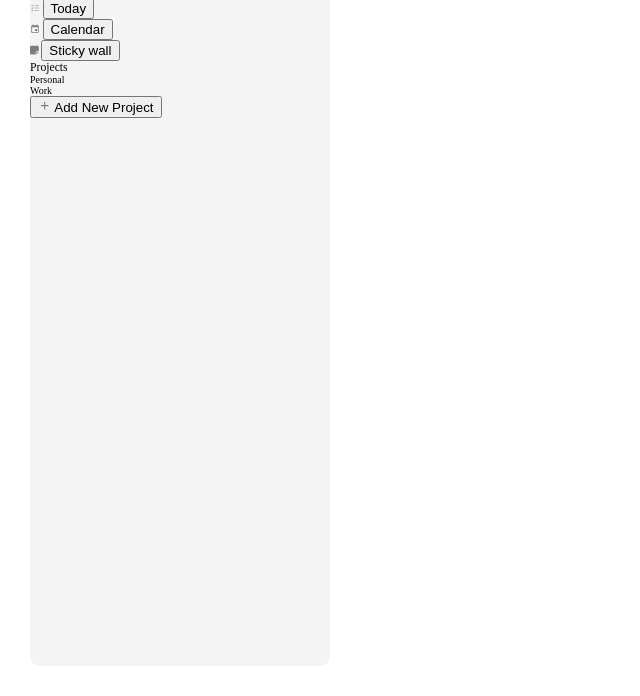
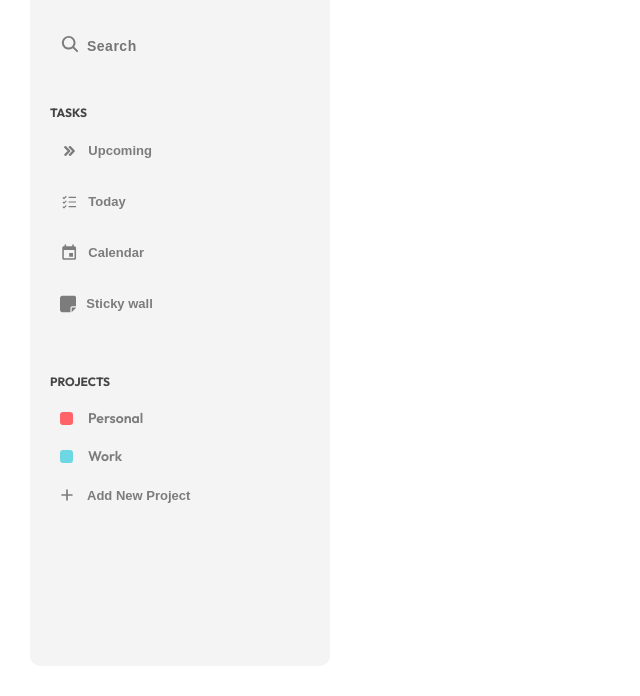
Before and after one commit to WeissRobin/todo-list, a website built with webpack: page dist/index.html in a window 1280 px wide. Shown: the part 104-800 px from the top of the page, without its empty margins (0-640 px from the left). Built offline with nearby package versions, Linux system fonts and the light colour scheme.

Commit message:
finished UI menu

```diff
--- a/src/styles/index.scss
+++ b/src/styles/index.scss
@@ -1,3 +1,11 @@
+@import url('https://fonts.googleapis.com/css2?family=Outfit:wght@100..900&display=swap');
+
+$outfit: "Outfit", sans-serif;
+$grey-300: #454545;
+$grey-200: #7c7c7c;
+$grey-100: #959595;
+$black-300: #202523;
+
 .todo-app {
     display: grid;
     grid-template-columns: 300px auto;
@@ -13,4 +21,140 @@
     height: 100%;
     background-color: #f4f4f4;
     border-radius: 10px;
+    font-family: $outfit;
+    h2 {
+        font-size: 3rem;
+        font-weight: 700;
+        padding: 20px;
+        color: $grey-300;
+    }
+    .search-box {
+        position: relative;
+        margin: 20px;
+        padding: 10px;
+        border-radius: 5px;
+        background-color: #f4f4f4;
+        input {
+            font-size: 1.4rem;
+            font-weight: 600;
+            letter-spacing: .5px;
+            color: $grey-100;
+            height: 100%;
+            width: 80%;
+            background-color: transparent;
+            border: none;
+            margin-left: calc(2rem + 5px);
+            padding-top: 4px;
+            &:focus {
+                outline: none;
+            }
+        }
+        svg {
+            position: absolute;
+            font-size: 2rem;
+        }
+    }
+    h3 {
+        font-size: 1.2rem;
+        text-transform: uppercase;
+        font-weight: 700;
+        color: $grey-300;
+        padding-bottom: 10px;
+    }
+
+    .flex-item {
+        padding: 20px;
+    }
+
+    .tasks {
+        .tasks-item {
+            display: flex;
+            align-items: center;
+            border-radius: 5px;
+            margin-bottom: 10px;
+            padding: 3px 10px;
+            &:hover {
+                background-color: #e9e9e9;
+            }
+            &:hover button {
+                color: $grey-300;
+            }
+            &:hover .path {
+                fill: $grey-300;
+            }
+        }
+        svg {
+            font-size: 2rem;
+        }
+        button {
+            font-size: 1.3rem;
+            background-color: transparent;
+            border: none;
+            font-weight: 600;
+            color: $grey-200;
+            cursor: pointer;
+            width: 100%;
+            text-align: left;
+            padding: 10px;
+        }
+    }
+
+    .projects {
+        ul {
+            li {
+                padding: 10px;
+                display: flex;
+                align-items: center;
+                border-radius: 5px;
+                &:nth-of-type(1) div {
+                   background-color: #ff6568;
+                }
+                &:nth-of-type(2) div {
+                    background-color: #6dd8e3;
+                }
+                &:hover {
+                    background-color: #e9e9e9;
+                    color: $grey-300;
+                }
+            }
+            .project-color {
+                width: 13px;
+                height: 13px;
+                margin-right: 15px;
+                border-radius: 3px;
+            }
+            .project-name {
+                font-size: 1.4rem;
+                font-weight: 600;
+                color: $grey-200;
+                width: 100%;
+                cursor: pointer;
+            }
+        }
+        .add-project {
+            display: flex;
+            align-items: center;
+            font-size: 1.3rem;
+            background-color: transparent;
+            border: none;
+            font-weight: 600;
+            color: $grey-200;
+            cursor: pointer;
+            width: 100%;
+            padding: 10px;
+            gap: 10px;
+            text-align: center;
+            svg {
+                font-size: 2rem;
+                margin-left: -3px;
+            }
+            &:hover {
+                background-color: #e9e9e9;
+                color: $grey-300;
+            }
+            &:hover path {
+                fill: $grey-300;
+            }
+        }
+    }
 }
```
